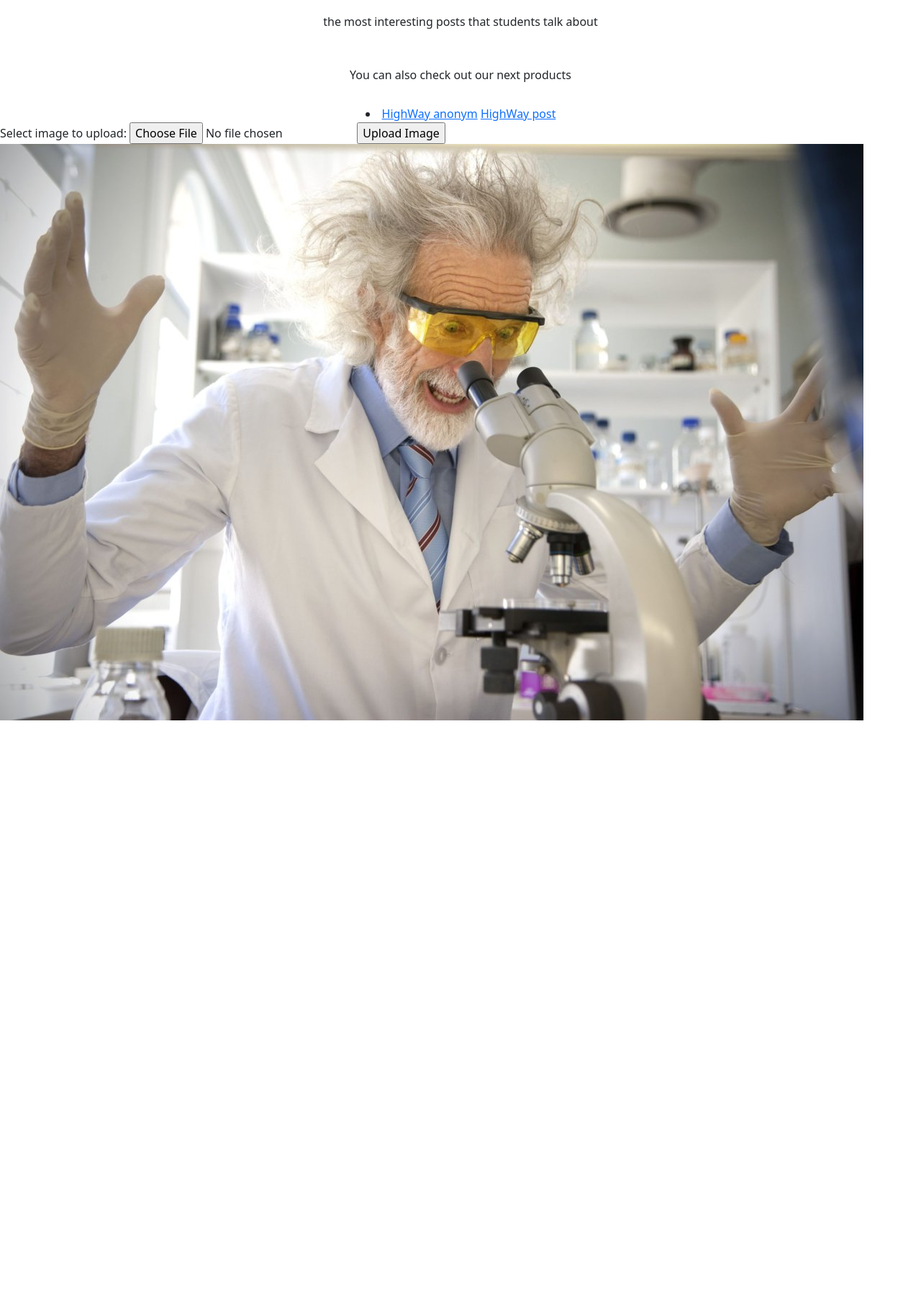
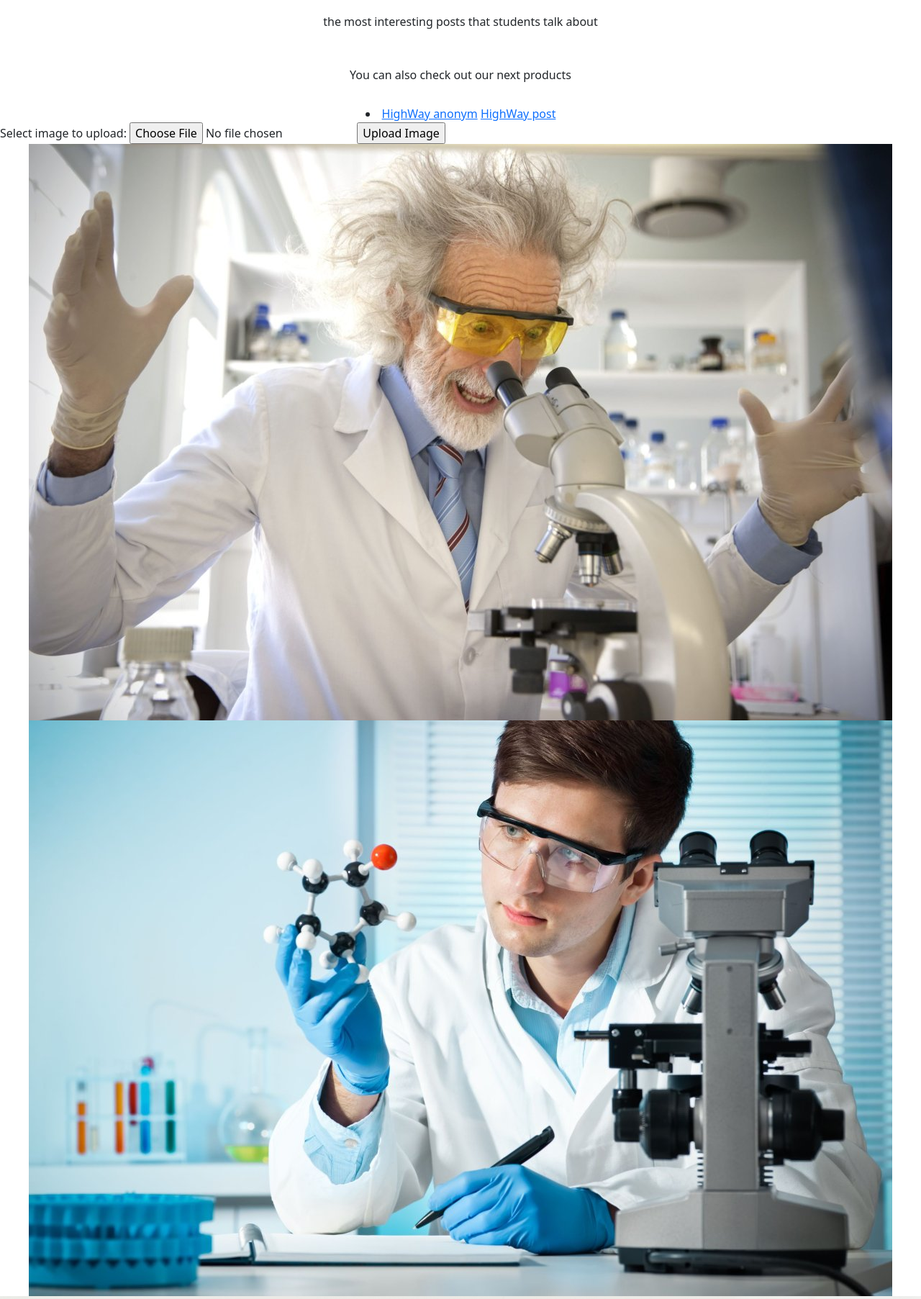
Before and after one commit to sebastiansKychatyi/HighWay, a PHP site: page /adminpost.php in a window 1280 px wide. Shown: the part 204-2009 px from the top of the page at 72% size. Before the commit the page ends 1205 px from the top, so only its background shows below. Run offline with PHP 8.4, Linux system fonts and the light colour scheme; the visitor is signed in with stand-in values (Sample User, id 1).

Commit message:
update CRUD operation and fix html/css file

```diff
--- a/PHPCRUD/adminpost.php
+++ b/PHPCRUD/adminpost.php
@@ -64,7 +64,7 @@ if (isset($_POST['logout'])) {
         </form>
 
         <!-- Вывод загруженных изображений -->
-        <div class="foto">
+        <div class="img-fluid">
             <?php
             $dir = "uploads/"; // Папка, где хранятся загруженные изображения
             $images = glob($dir . "*.{jpg,png,gif}", GLOB_BRACE); // Получаем список изображений
@@ -75,6 +75,8 @@ if (isset($_POST['logout'])) {
             ?>
         </div>
 
+</div>
+
 
     </section>
 
--- a/PHPCRUD/style.css
+++ b/PHPCRUD/style.css
@@ -31,3 +31,8 @@
     margin: 10px; /* Отступы между изображениями */
     object-fit: cover; /* Масштабируем изображение так, чтобы оно полностью заполнило контейнер без искажений */
 }
+/* Пример пользовательского класса CSS для установки размеров изображения */
+.custom-image {
+    width: 20px; /* Ширина */
+    height: 15px; /* Высота */
+}
```
Also changed, not shown: PHPCRUD/uploads/1647043977_7-kartinkin-net-p-uchenii-kartinki-7.jpg (added), PHPCRUD/uploads/rr.jpg (added). Lines whose indentation alone changed are shown as unchanged.
